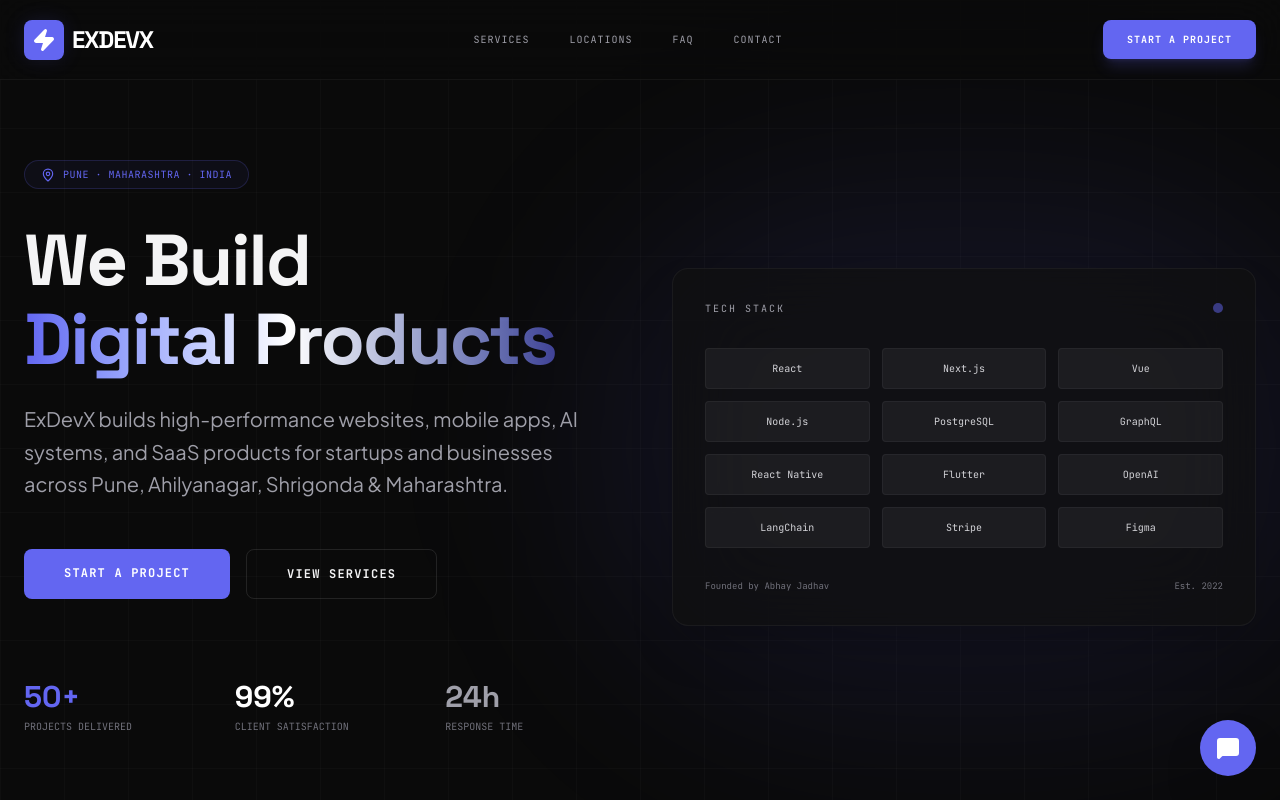
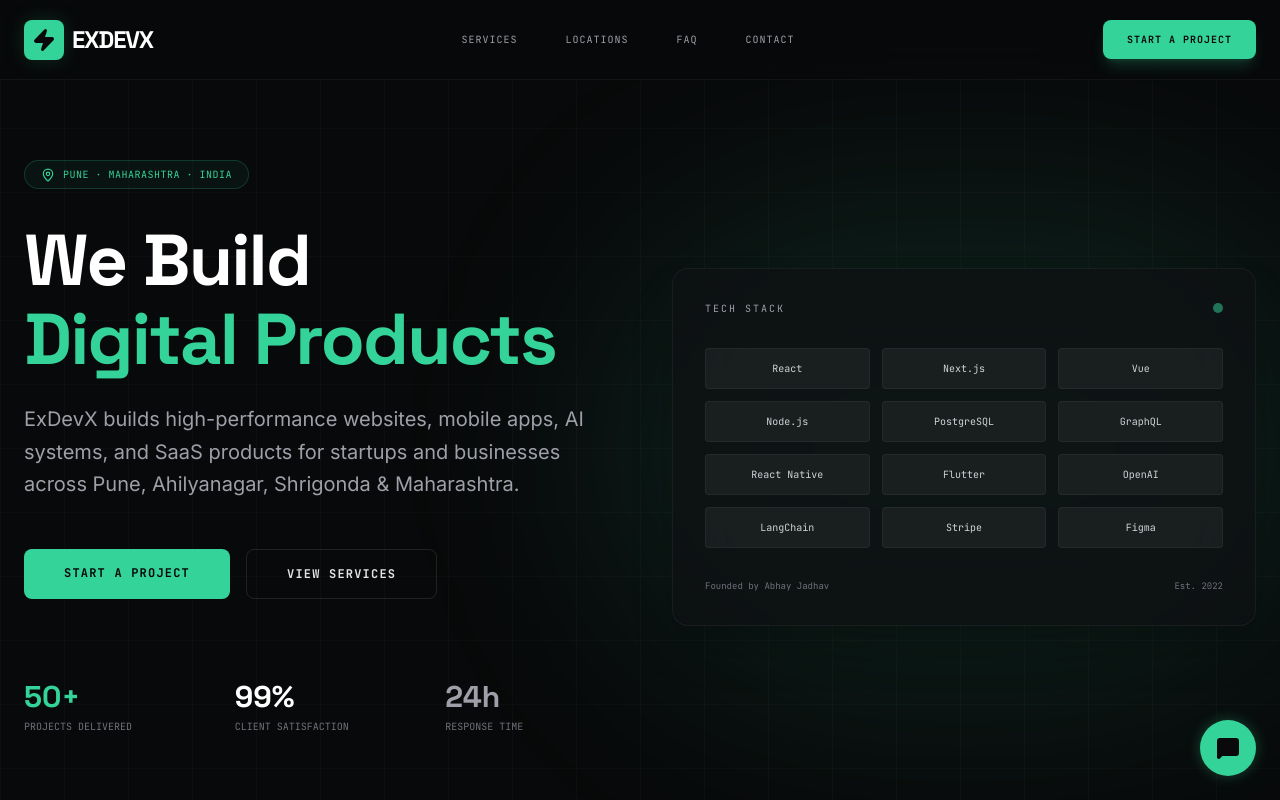
Before and after one commit to AbhiDevepl/exdevx.in, a React (Vite) app: page / in a window 1280 px wide. Shown: the top 800 px of the page. Built offline with nearby package versions, Linux system fonts and the light colour scheme.

Commit message:
Refactor styles and improve accessibility across components; update favicon and remove deprecated .env.example

```diff
--- a/src/components/Chatbot.tsx
+++ b/src/components/Chatbot.tsx
@@ -21,6 +21,7 @@
   const [input, setInput] = useState('');
   const [isLoading, setIsLoading] = useState(false);
   const messagesEndRef = useRef<HTMLDivElement>(null);
+  const inputRef = useRef<HTMLInputElement>(null);
 
   const scrollToBottom = () => {
     messagesEndRef.current?.scrollIntoView({ behavior: "smooth" });
@@ -29,6 +30,17 @@
   useEffect(() => {
     scrollToBottom();
   }, [messages]);
+
+  // Keyboard nav: focus input on open, close on Escape
+  useEffect(() => {
+    if (!isOpen) return;
+    inputRef.current?.focus();
+    const onKey = (e: KeyboardEvent) => {
+      if (e.key === 'Escape') setIsOpen(false);
+    };
+    window.addEventListener('keydown', onKey);
+    return () => window.removeEventListener('keydown', onKey);
+  }, [isOpen]);
 
   const handleSend = async () => {
     if (!input.trim() || isLoading) return;
@@ -95,9 +107,11 @@
         whileHover={{ scale: 1.1 }}
         whileTap={{ scale: 0.9 }}
         onClick={() => setIsOpen(!isOpen)}
-        className="fixed bottom-6 right-6 z-[60] w-14 h-14 bg-primary text-white rounded-full shadow-2xl flex items-center justify-center neon-glow-sm"
+        aria-label={isOpen ? 'Close chat assistant' : 'Open chat assistant'}
+        aria-expanded={isOpen}
+        className="fixed bottom-6 right-6 z-[60] w-14 h-14 bg-primary hover:bg-primary-dark text-zinc-950 rounded-full shadow-2xl flex items-center justify-center neon-glow-sm transition-colors focus-ring"
       >
-        {isOpen ? <X className="w-6 h-6" /> : <MessageSquare className="w-6 h-6 fill-white" />}
+        {isOpen ? <X className="w-6 h-6" /> : <MessageSquare className="w-6 h-6 fill-zinc-950" />}
       </motion.button>
 
       {/* Chat Window */}
@@ -107,7 +121,10 @@
             initial={{ opacity: 0, y: 20, scale: 0.95, transformOrigin: 'bottom right' }}
             animate={{ opacity: 1, y: 0, scale: 1 }}
             exit={{ opacity: 0, y: 20, scale: 0.95 }}
-            className="fixed bottom-24 right-6 z-[60] w-[calc(100vw-3rem)] sm:w-[400px] h-[500px] sm:h-[600px] bg-zinc-950 border border-white/10 rounded-2xl shadow-2xl flex flex-col overflow-hidden"
+            role="dialog"
+            aria-modal="false"
+            aria-label="ExDevX AI assistant"
+            className="fixed bottom-24 right-6 z-[60] w-[calc(100vw-3rem)] sm:w-[400px] h-[500px] sm:h-[600px] bg-surface-container border border-white/10 rounded-2xl shadow-2xl flex flex-col overflow-hidden"
           >
             {/* Header */}
             <div className="p-4 border-b border-white/5 bg-white/[0.02] flex items-center justify-between">
@@ -125,7 +142,8 @@
               </div>
               <button
                 onClick={() => setIsOpen(false)}
-                className="text-zinc-500 hover:text-white transition-colors"
+                aria-label="Close chat"
+                className="text-zinc-500 hover:text-white transition-colors rounded focus-ring"
               >
                 <X className="w-5 h-5" />
               </button>
@@ -144,7 +162,7 @@
                     </div>
                     <div className={`p-3 rounded-2xl text-sm leading-relaxed ${
                       msg.role === 'user'
-                        ? 'bg-primary text-white rounded-tr-none'
+                        ? 'bg-primary text-zinc-950 rounded-tr-none'
                         : 'bg-white/5 text-zinc-300 border border-white/5 rounded-tl-none'
                     }`}>
                       {msg.content}
@@ -174,16 +192,19 @@
                 className="relative"
               >
                 <input
+                  ref={inputRef}
                   type="text"
                   value={input}
                   onChange={(e) => setInput(e.target.value)}
                   placeholder="Type your message..."
-                  className="w-full bg-white/5 border border-white/10 rounded-xl px-4 py-3 pr-12 text-sm text-white focus:border-primary outline-none transition-colors"
+                  aria-label="Message the ExDevX assistant"
+                  className="w-full bg-white/5 border border-white/10 rounded-xl px-4 py-3 pr-12 text-sm text-white focus:border-primary outline-none focus-visible:ring-1 focus-visible:ring-primary/60 transition-colors"
                 />
                 <button
                   type="submit"
                   disabled={!input.trim() || isLoading}
-                  className="absolute right-2 top-1/2 -translate-y-1/2 p-2 text-primary hover:text-white disabled:text-zinc-700 transition-colors"
+                  aria-label="Send message"
+                  className="absolute right-2 top-1/2 -translate-y-1/2 p-2 rounded-lg text-primary hover:text-white disabled:text-zinc-700 transition-colors focus-ring"
                 >
                   <Send className="w-4 h-4" />
                 </button>
--- a/src/components/Hero.tsx
+++ b/src/components/Hero.tsx
@@ -22,9 +22,9 @@
           <span className="font-mono text-[9px] md:text-[10px] text-primary uppercase tracking-wider">Pune · Maharashtra · India</span>
         </div>
 
-        <h1 className="font-display text-4xl sm:text-5xl md:text-7xl font-bold mb-6 leading-[1.1] tracking-tight">
+        <h1 className="font-display text-4xl sm:text-5xl md:text-7xl font-bold mb-6 leading-[1.1] tracking-tight text-white">
           We Build <br/>
-          <span className="text-transparent bg-clip-text bg-gradient-to-r from-primary via-white to-primary/60">Digital Products</span>
+          <span className="text-primary">Digital Products</span>
         </h1>
 
         <p className="text-zinc-400 text-base md:text-xl max-w-xl mb-10 md:mb-12 leading-relaxed">
@@ -32,10 +32,10 @@
         </p>
 
         <div className="flex flex-col sm:flex-row gap-4 mb-20 lg:mb-0">
-          <a href="#contact" className="bg-primary text-white px-8 md:px-10 py-4 font-mono text-[10px] md:text-xs font-bold tracking-widest rounded-lg transition-all hover:shadow-[0_0_30px_rgba(99,102,241,0.3)] w-full sm:w-auto text-center">
+          <a href="#contact" className="bg-primary hover:bg-primary-dark text-zinc-950 px-8 md:px-10 py-4 font-mono text-[10px] md:text-xs font-bold tracking-widest rounded-lg transition-all hover:shadow-[0_0_30px_rgba(52,211,153,0.35)] w-full sm:w-auto text-center focus-ring">
             START A PROJECT
           </a>
-          <a href="#services" className="border border-white/10 hover:border-white/20 px-8 md:px-10 py-4 font-mono text-[10px] md:text-xs font-bold tracking-widest rounded-lg transition-all w-full sm:w-auto text-center">
+          <a href="#services" className="border border-white/10 hover:border-primary/40 text-zinc-200 hover:text-white px-8 md:px-10 py-4 font-mono text-[10px] md:text-xs font-bold tracking-widest rounded-lg transition-all w-full sm:w-auto text-center focus-ring">
             VIEW SERVICES
           </a>
         </div>
--- a/src/components/Locations.tsx
+++ b/src/components/Locations.tsx
@@ -44,7 +44,7 @@
         <div className="grid grid-cols-1 sm:grid-cols-2 md:grid-cols-3 lg:grid-cols-4 gap-4">
           {industries.map(industry => (
             <div key={industry} className="p-5 border border-white/5 bg-white/[0.02] flex items-center space-x-4 hover:border-primary/40 transition-colors rounded-lg group">
-              <span className="w-1.5 h-1.5 rounded-full bg-primary shadow-[0_0_8px_rgba(99,102,241,0.6)]" />
+              <span className="w-1.5 h-1.5 rounded-full bg-primary shadow-[0_0_8px_rgba(52,211,153,0.6)]" />
               <span className="font-mono text-[10px] md:text-xs text-zinc-400 group-hover:text-white transition-colors">{industry}</span>
             </div>
           ))}
@@ -107,7 +107,7 @@
           <div key={idx} className="border-b border-white/5 overflow-hidden">
             <button
               onClick={() => setOpenIdx(openIdx === idx ? null : idx)}
-              className="w-full py-6 md:py-8 flex justify-between items-center text-left group gap-4"
+              className="w-full py-6 md:py-8 flex justify-between items-center text-left group gap-4 rounded-lg focus-ring"
               aria-expanded={openIdx === idx}
             >
               <span className={`font-display text-base md:text-lg tracking-tight transition-colors ${openIdx === idx ? 'text-white' : 'text-zinc-500 group-hover:text-zinc-300'}`}>
@@ -137,7 +137,7 @@
         <p className="text-zinc-400 text-sm md:text-base mb-4">Still have questions? We respond within 24 hours.</p>
         <a
           href="mailto:hello@exdevx.in"
-          className="font-mono text-xs text-primary border-b border-primary/30 pb-1 hover:border-primary transition-colors"
+          className="font-mono text-xs text-primary border-b border-primary/30 pb-1 hover:border-primary transition-colors rounded-sm focus-ring"
         >
           hello@exdevx.in
         </a>
--- a/src/components/Navbar.tsx
+++ b/src/components/Navbar.tsx
@@ -21,20 +21,20 @@
   return (
     <nav className="fixed top-0 w-full z-50 bg-background/80 backdrop-blur-xl border-b border-white/5 h-20">
       <div className="max-w-7xl mx-auto px-6 h-full flex justify-between items-center">
-        <Link to="/" className="flex items-center gap-2">
+        <Link to="/" className="flex items-center gap-2 rounded-lg focus-ring">
           <div className="w-10 h-10 bg-primary rounded-lg flex items-center justify-center neon-glow">
-            <Zap className="text-white w-6 h-6 fill-white" />
+            <Zap className="text-zinc-950 w-6 h-6 fill-zinc-950" />
           </div>
           <span className="font-display text-2xl font-bold tracking-tighter text-white uppercase">ExDevX</span>
         </Link>
 
         {/* Desktop Nav */}
-        <div className="hidden md:flex items-center space-x-10">
+        <div className="hidden md:flex items-center space-x-8">
           {navLinks.map((link) => (
             <a
               key={link.name}
               href={link.href}
-              className="font-mono text-[10px] uppercase tracking-widest text-zinc-400 hover:text-white transition-colors"
+              className="font-mono text-[10px] uppercase tracking-widest text-zinc-400 hover:text-white px-2 py-1 rounded transition-colors focus-ring"
             >
               {link.name}
             </a>
@@ -46,7 +46,7 @@
             href="#contact"
             whileHover={{ scale: 1.05 }}
             whileTap={{ scale: 0.95 }}
-            className="hidden sm:block bg-primary text-white px-6 py-3 font-mono text-[10px] font-bold tracking-widest rounded-lg shadow-lg shadow-primary/20"
+            className="hidden sm:block bg-primary hover:bg-primary-dark text-zinc-950 px-6 py-3 font-mono text-[10px] font-bold tracking-widest rounded-lg shadow-lg shadow-primary/20 transition-colors focus-ring"
           >
             START A PROJECT
           </motion.a>
@@ -54,7 +54,9 @@
           {/* Mobile Menu Toggle */}
           <button
             onClick={() => setIsOpen(!isOpen)}
-            className="md:hidden w-10 h-10 flex items-center justify-center text-white bg-white/5 rounded-lg border border-white/10"
+            aria-label={isOpen ? 'Close menu' : 'Open menu'}
+            aria-expanded={isOpen}
+            className="md:hidden w-10 h-10 flex items-center justify-center text-white bg-white/5 hover:bg-white/10 rounded-lg border border-white/10 transition-colors focus-ring"
           >
             {isOpen ? <X className="w-5 h-5" /> : <Menu className="w-5 h-5" />}
           </button>
@@ -91,7 +93,7 @@
                 animate={{ opacity: 1 }}
                 transition={{ delay: 0.4 }}
                 onClick={() => setIsOpen(false)}
-                className="w-full bg-primary text-white py-5 font-mono text-xs font-bold tracking-[0.2em] rounded-xl mt-8 text-center block"
+                className="w-full bg-primary hover:bg-primary-dark text-zinc-950 py-5 font-mono text-xs font-bold tracking-[0.2em] rounded-xl mt-8 text-center block transition-colors focus-ring"
               >
                 START A PROJECT
               </motion.a>
--- a/src/index.css
+++ b/src/index.css
@@ -1,16 +1,17 @@
-@import url('https://fonts.googleapis.com/css2?family=Space+Grotesk:wght@300;400;500;600;700&family=Plus+Jakarta+Sans:wght@300;400;500;600;700&family=JetBrains+Mono:wght@400;500;700&display=swap');
+@import url('https://fonts.googleapis.com/css2?family=Space+Grotesk:wght@300;400;500;600;700&family=Inter:wght@300;400;500;600;700&family=JetBrains+Mono:wght@400;500;700&display=swap');
 @import "tailwindcss";
 
 @theme {
-  --font-sans: "Plus Jakarta Sans", ui-sans-serif, system-ui, sans-serif;
+  --font-sans: "Inter", ui-sans-serif, system-ui, sans-serif;
   --font-display: "Space Grotesk", sans-serif;
   --font-mono: "JetBrains Mono", ui-monospace, SFMono-Regular, monospace;
 
-  --color-primary: #6366F1;
-  --color-primary-dark: #4F46E5;
-  --color-surface: #111111;
-  --color-surface-container: #18181B;
-  --color-background: #0A0A0A;
+  /* Signal palette — terminal emerald on near-black */
+  --color-primary: #34D399;
+  --color-primary-dark: #10B981;
+  --color-surface: #0F1113;
+  --color-surface-container: #16181B;
+  --color-background: #08090A;
 }
 
 @layer base {
@@ -28,7 +29,20 @@
 }
 
 .neon-glow {
-  @apply shadow-[0_0_20px_rgba(99,102,241,0.15)];
+  @apply shadow-[0_0_20px_rgba(52,211,153,0.18)];
+}
+
+.neon-glow-sm {
+  @apply shadow-[0_0_14px_rgba(52,211,153,0.30)];
+}
+
+/* Consistent keyboard-focus ring for all interactive elements */
+.focus-ring {
+  @apply outline-none focus-visible:ring-2 focus-visible:ring-primary/70 focus-visible:ring-offset-2 focus-visible:ring-offset-background;
+}
+
+@media (prefers-reduced-motion: reduce) {
+  .animate-marquee { animation: none; }
 }
 
 .glowing-divider {
```
Also changed, not shown: src/components/Contact.tsx (+16 -7 lines), public/favicon.svg, 1 other file (tests, documents, lock files or other folders).
